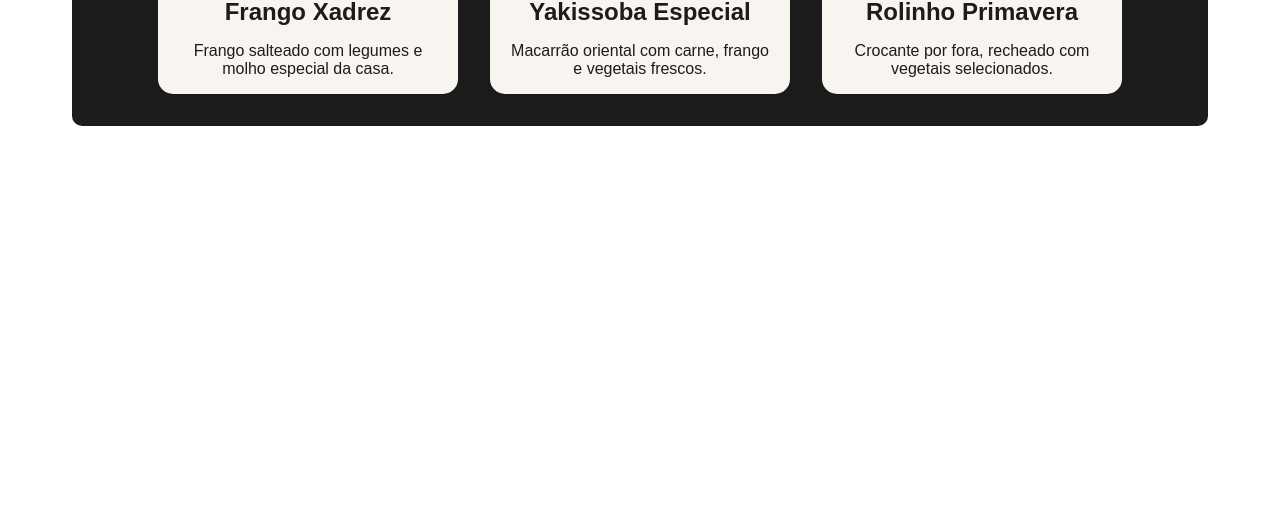
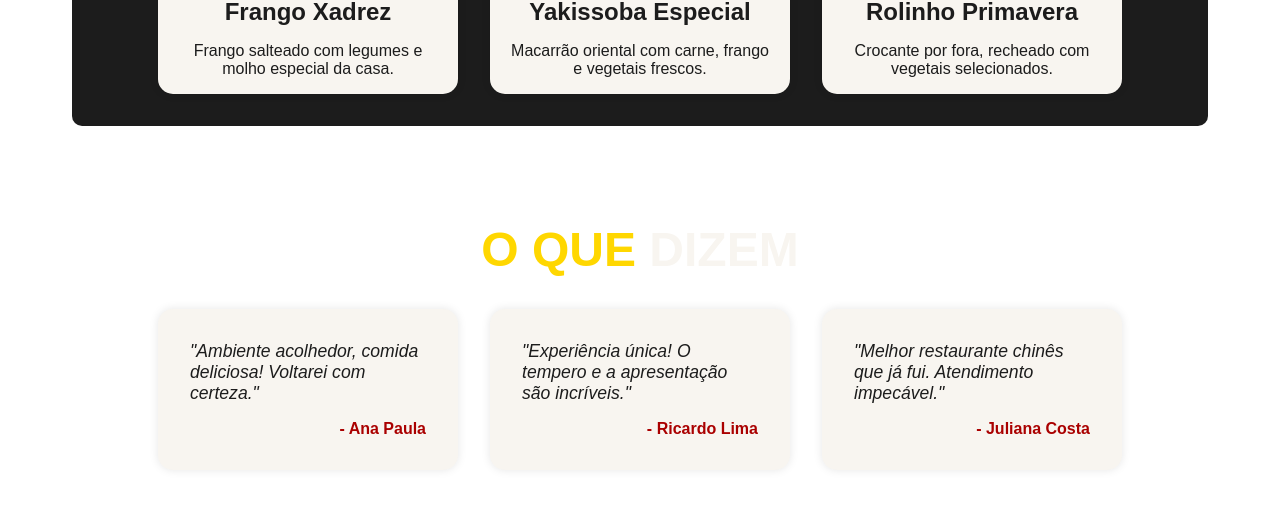
Before and after one commit to AlphaLab2025/SmartMesa, a plain HTML site: page frontend/index.html in a window 1280 px wide. Shown: the part 1684-2202 px from the top of the page. Before the commit the page ends 1858 px from the top, so only its background shows below. Drawn offline with Linux system fonts and the light colour scheme.

Commit message:
:sparkles: feat: A section de avaliacões foi criada.

```diff
--- a/frontend/css/style.css
+++ b/frontend/css/style.css
@@ -247,3 +247,32 @@ section {
     padding: 1rem;
     font-size: 1rem;
 }
+
+/* Avaliações */
+.reviews-container {
+    display: flex;
+    flex-wrap: wrap;
+    gap: 2rem;
+    justify-content: center;
+}
+
+.review-card {
+    background: var(--secondary-background-color);
+    padding: 2rem;
+    border-radius: 15px;
+    width: 300px;
+    box-shadow: 0 0 10px rgba(0,0,0,0.1);
+}
+
+.review-card p {
+    font-size: 1.1rem;
+    font-style: italic;
+    color: var(--main-background-color);
+    margin-bottom: 1rem;
+}
+
+.review-card h4 {
+    text-align: right;
+    font-weight: bold;
+    color: var(--primary-color);
+}
--- a/frontend/index.html
+++ b/frontend/index.html
@@ -76,6 +76,24 @@
     </div>
 </section>
 
+<!-- Avaliações -->
+<section id="content-reviews">
+    <h2><span>O que</span> Dizem</h2>
+    <div class="reviews-container">
+        <div class="review-card">
+            <p>"Ambiente acolhedor, comida deliciosa! Voltarei com certeza."</p>
+            <h4>- Ana Paula</h4>
+        </div>
+        <div class="review-card">
+            <p>"Experiência única! O tempero e a apresentação são incríveis."</p>
+            <h4>- Ricardo Lima</h4>
+        </div>
+        <div class="review-card">
+            <p>"Melhor restaurante chinês que já fui. Atendimento impecável."</p>
+            <h4>- Juliana Costa</h4>
+        </div>
+    </div>
+</section>
 
 </body>
 </html>
```
